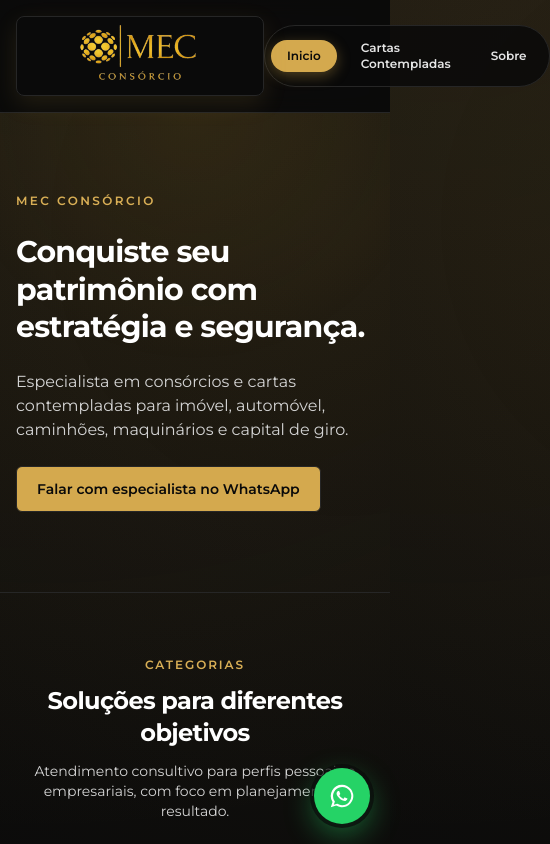
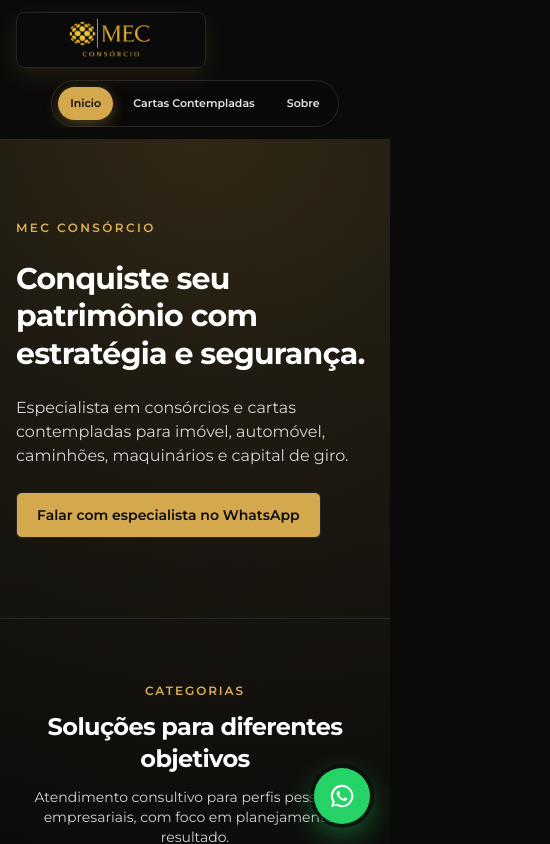
Before and after one commit to vieiranetoorlando/mec_consorcio, a Next.js app: page / in a window 390 px wide. Shown: the top 844 px of the page, 550 px wide, since content can reach past the window. Built offline with nearby package versions, Linux system fonts and the light colour scheme.

Commit message:
refina tamanho do container do logo

```diff
--- a/src/components/layout/Header.tsx
+++ b/src/components/layout/Header.tsx
@@ -17,9 +17,9 @@
 
   return (
     <header className="border-b border-neutral-900 bg-neutral-950/95 backdrop-blur">
-      <Container className="flex h-28 items-center justify-between">
+      <Container className="flex flex-col gap-3 py-3 sm:h-28 sm:flex-row sm:items-center sm:justify-between sm:py-0">
         <Link href="/" className="group flex items-center">
-          <span className="relative block h-20 w-[248px] overflow-hidden rounded-lg border border-gold-700/45 bg-neutral-950/90 shadow-[0_8px_24px_rgba(212,169,78,0.12)]">
+          <span className="relative block h-14 w-[190px] overflow-hidden rounded-lg border border-gold-700/45 bg-neutral-950/90 shadow-[0_8px_24px_rgba(212,169,78,0.12)] sm:h-20 sm:w-[248px]">
             <Image
               src="/images/mec-logo.png"
               alt="MEC Consorcio"
@@ -32,7 +32,8 @@
           <span className="sr-only">MEC Consorcio</span>
         </Link>
 
-        <nav className="flex items-center gap-2 rounded-full border border-neutral-800/90 bg-neutral-950/85 p-1.5 sm:gap-3">
+        <nav className="w-full overflow-x-auto sm:w-auto sm:overflow-visible">
+          <div className="mx-auto flex w-max items-center gap-2 rounded-full border border-neutral-800/90 bg-neutral-950/85 p-1.5 sm:gap-3">
             {navLinks.map((link) => (
               (() => {
                 const isActive =
@@ -43,7 +44,7 @@
                     key={link.href}
                     href={link.href}
                     className={[
-                    "rounded-full px-4 py-2 text-xs font-semibold transition sm:px-5 sm:text-sm",
+                      "rounded-full px-3 py-2 text-[11px] font-semibold transition sm:px-5 sm:text-sm",
                       isActive
                         ? "bg-gold-500 text-neutral-950 shadow-[0_4px_14px_rgba(212,169,78,0.35)]"
                         : "text-neutral-200 hover:bg-neutral-900 hover:text-gold-300",
@@ -54,6 +55,7 @@
                 );
               })()
             ))}
+          </div>
         </nav>
       </Container>
     </header>
```
Lines whose indentation alone changed are shown as unchanged.
